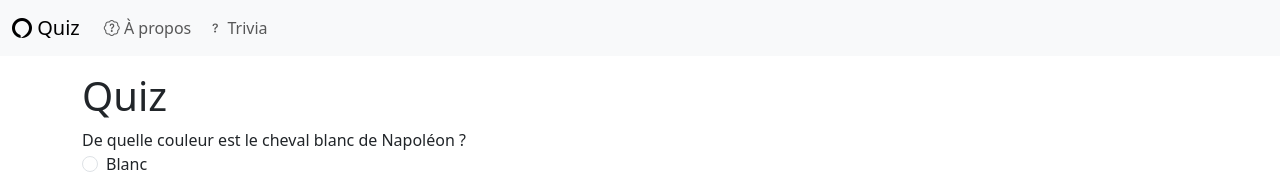
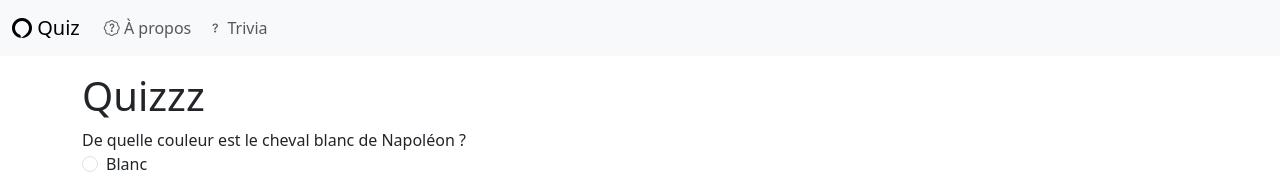
Before and after one commit to hepl-bs21inf5/sem07-project-alphone13, a Vue app: page / in a window 1280 px wide. Shown: the top 174 px of the page. Built offline with nearby package versions, Linux system fonts and the light colour scheme.

Commit message:
réponses quesions

```diff
--- a/src/App.vue
+++ b/src/App.vue
@@ -1,7 +1,7 @@
 <script setup lang="ts">
 import { RouterLink, RouterView } from 'vue-router'
 </script>
-<!--là c'est pour modifier la arre de navigation et les logos qui vont avec-->
+<!--là c'est pour modifier la barre de navigation et les logos qui vont avec-->
 <template>
   <nav class="navbar navbar-expand-lg bg-body-tertiary">
     <div class="container-fluid">
--- a/src/views/HomeView.vue
+++ b/src/views/HomeView.vue
@@ -1,10 +1,10 @@
 <script setup lang="ts">
-  import QuizForm from "@/components/QuizForm.vue";
+import QuizForm from '@/components/QuizForm.vue'
 </script>
 
 <template>
   <div class="container mt-3">
-    <h1>Quiz</h1>
+    <h1>Quizzz</h1>
     <QuizForm />
   </div>
 </template>
```
Also changed, not shown: 1 other file (tests, documents, lock files or other folders).
